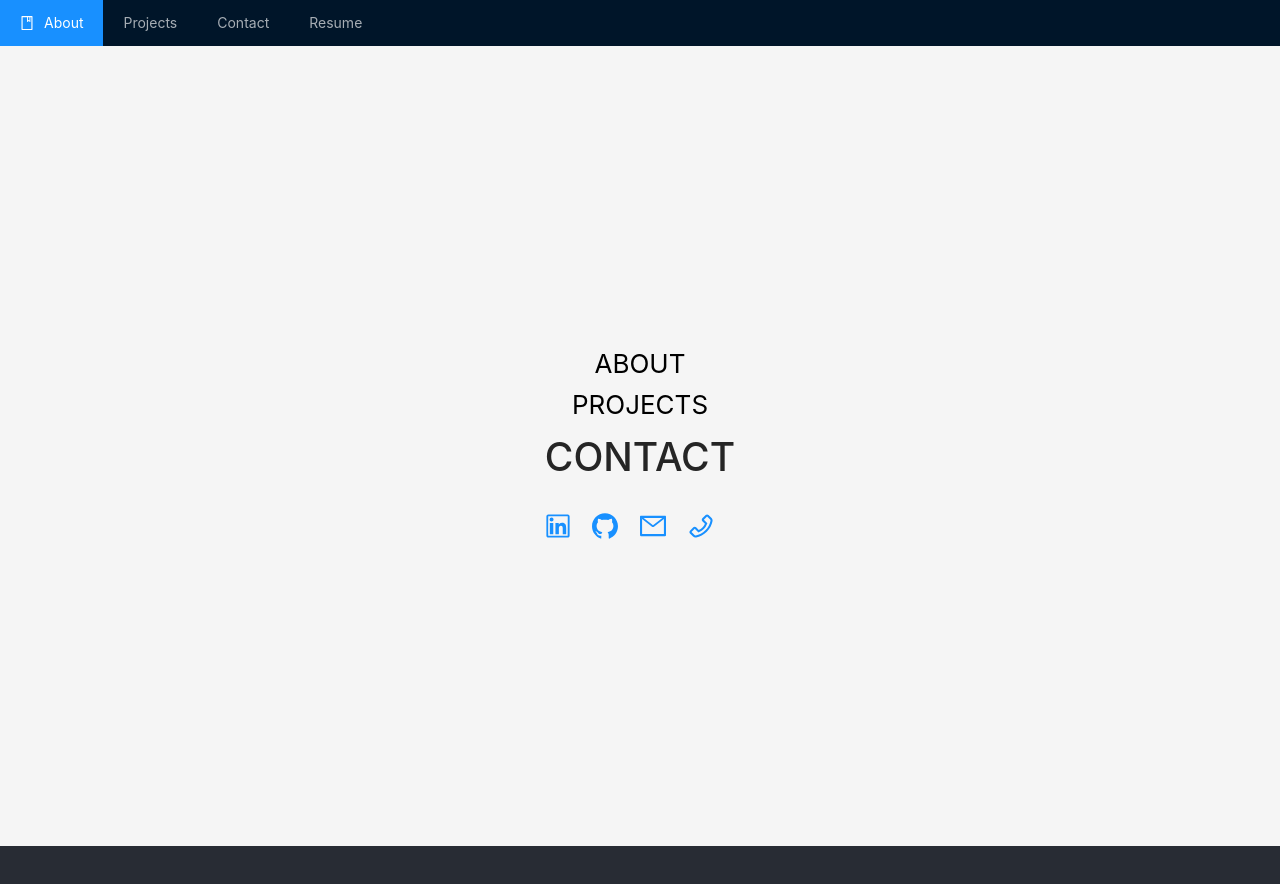
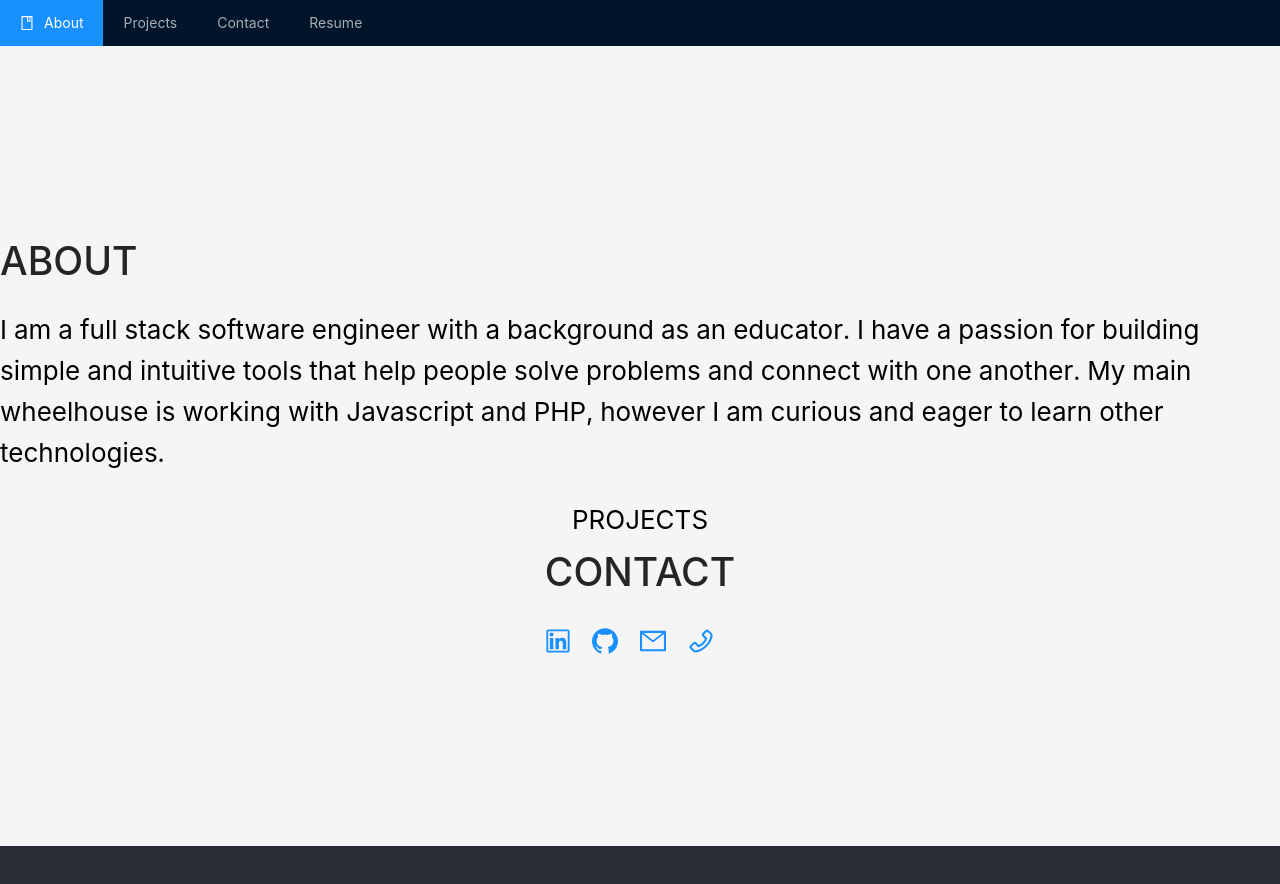
Before and after one commit to JohnDaise/JDPortfolio, a React (Create React App) app: page / in a window 1280 px wide. Shown: the top 884 px of the page. Built offline with nearby package versions, Linux system fonts and the light colour scheme.

Commit message:
basic about page

```diff
--- a/public/index.html
+++ b/public/index.html
@@ -24,7 +24,7 @@
       work correctly both with client-side routing and a non-root public URL.
       Learn how to configure a non-root public URL by running `npm run build`.
     -->
-    <title>John Daise - Software Developer</title>
+    <title>John Daise - Software Engineer</title>
   </head>
   <body>
     <noscript>You need to enable JavaScript to run this app.</noscript>
--- a/src/Components/About.js
+++ b/src/Components/About.js
@@ -5,7 +5,13 @@ import '../App.css';
 function About() {
   return (
     <div className="about">
-      ABOUT
+      <h2>ABOUT</h2>
+      <p>
+          I am a full stack software engineer with a background as an educator. I have a passion for building
+          simple and intuitive tools that help people solve problems and connect with one another.
+          My main wheelhouse is working with Javascript and PHP, however I am curious and eager to learn other technologies.
+         <br/>
+      </p>
     </div>
   );
 }
```
